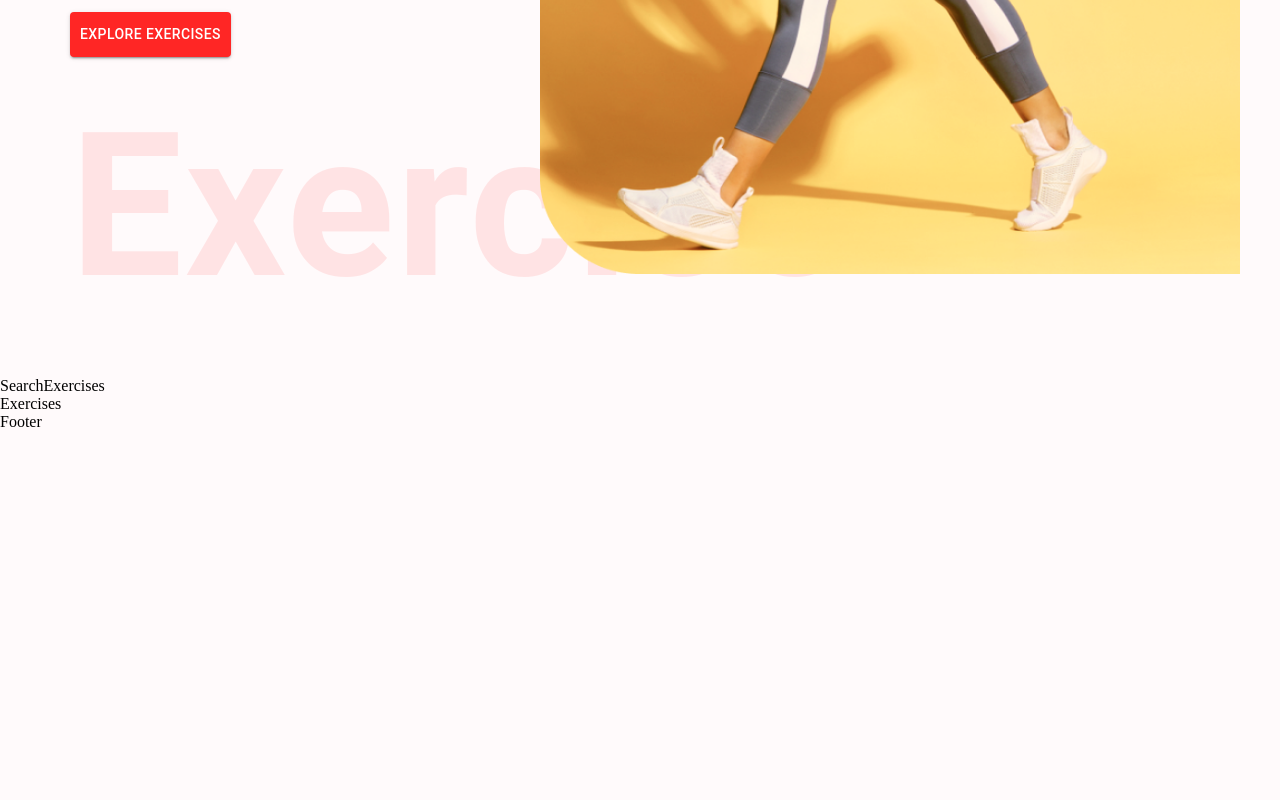
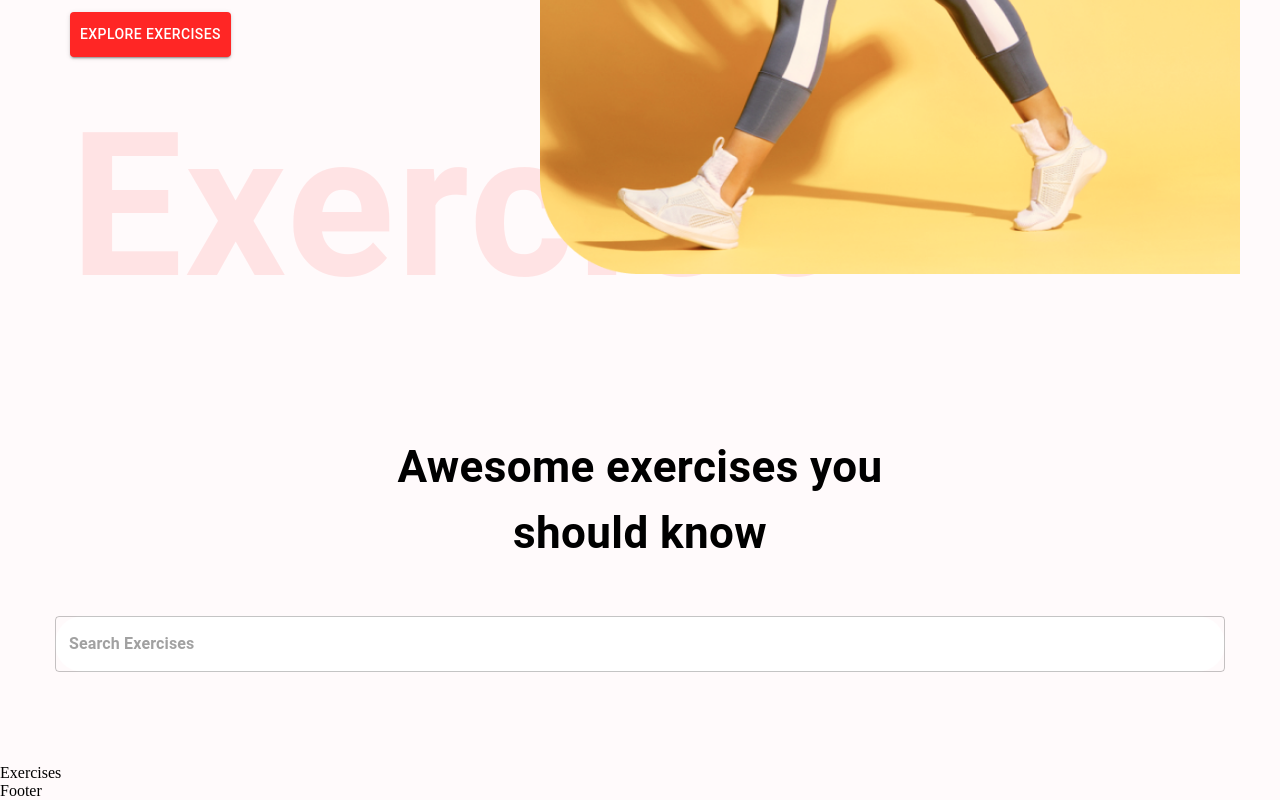
Before and after one commit to digimori/fitnessapp, a React (Create React App) app: page / in a window 1280 px wide. Shown: the part 592-1392 px from the top of the page. Before the commit the page ends 1023 px from the top, so only its background shows below. Built offline with nearby package versions, Linux system fonts and the light colour scheme.

Commit message:
feat: Search bar implemented for searching exercises. Not yet hooked up to API

```diff
--- a/src/components/SearchExercises.jsx
+++ b/src/components/SearchExercises.jsx
@@ -1,8 +1,35 @@
-import React from 'react'
+import { useEffect, useState } from "react";
+import React from 'react';
+import { Box, Button, Stack, TextField, Typography } from '@mui/material';
 
 const SearchExercises = () => {
   return (
-    <div>SearchExercises</div>
+    <Stack alignItems="center"
+           mt="37px"
+           justifyContent="center"
+           p="20px">
+            <Typography fontWeight={700}
+                        sx={{ fontSize: { lg: '44px', xs: '30px'}}}
+                        mb="50px"
+                        textAlign="center">
+              Awesome exercises you <br /> should know
+            </Typography>
+            <Box
+            position="relative"
+            mb="72px">
+            <TextField sx={{
+              input: { fontWeight: '700', border:'none', borderRadius: '4px'},
+              width: { lg: '1170px', xs: '350px'},
+              backgroundColor: '#fff', borderRadius: '40px'
+            }}
+              height="76px"
+              value=""
+              onChange={() => {}}
+              placeholder="Search Exercises"
+              type="text" />
+
+            </Box>
+    </Stack>
   )
 }
 
--- a/src/index.js
+++ b/src/index.js
@@ -1,5 +1,5 @@
 import React from "react";
-import ReactDOM from "react-dom";
+import ReactDOM from "react-dom/client";
 import { BrowserRouter } from "react-router-dom";
 
 import App from './App';
```
